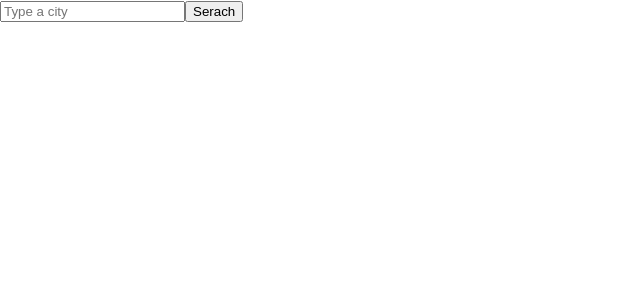
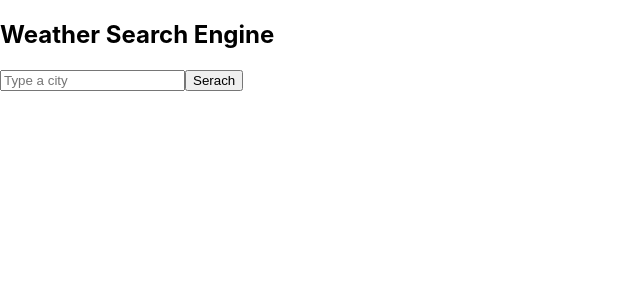
Before and after one commit to ellazondo/weather-react, a React (Create React App) app: page / in a window 1280 px wide. Shown: the top 300 px of the page, without its empty margins (0-640 px from the left). Built offline with nearby package versions, Linux system fonts and the light colour scheme.

Commit message:
added header

```diff
--- a/src/index.js
+++ b/src/index.js
@@ -7,6 +7,7 @@ import reportWebVitals from "./reportWebVitals";
 const root = ReactDOM.createRoot(document.getElementById("root"));
 root.render(
   <React.StrictMode>
+    <h2> Weather Search Engine </h2>
     <App />
   </React.StrictMode>
 );
```
